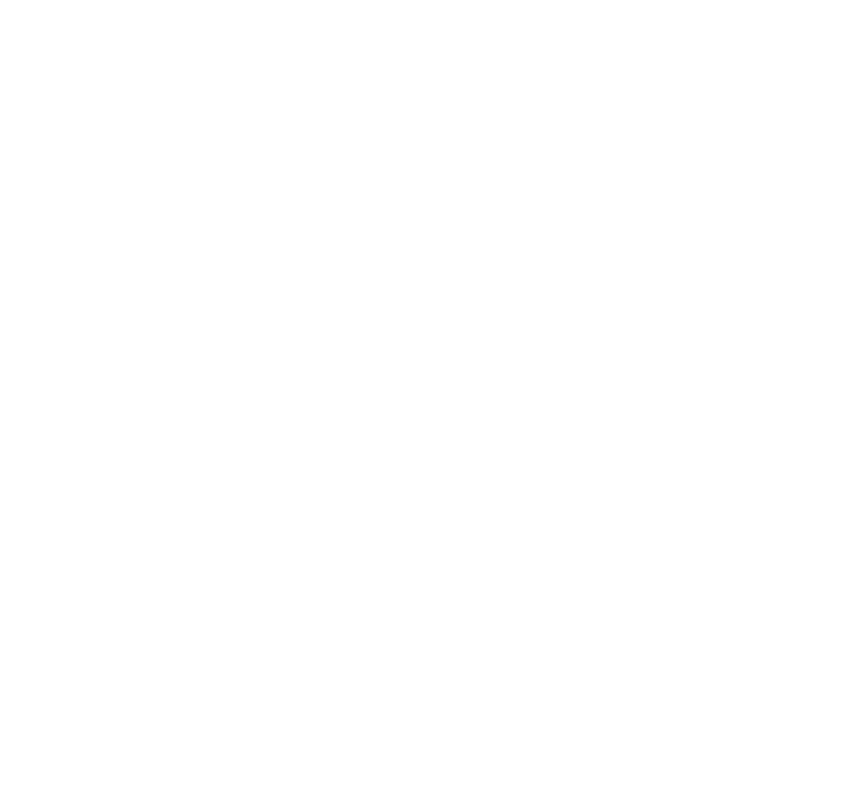
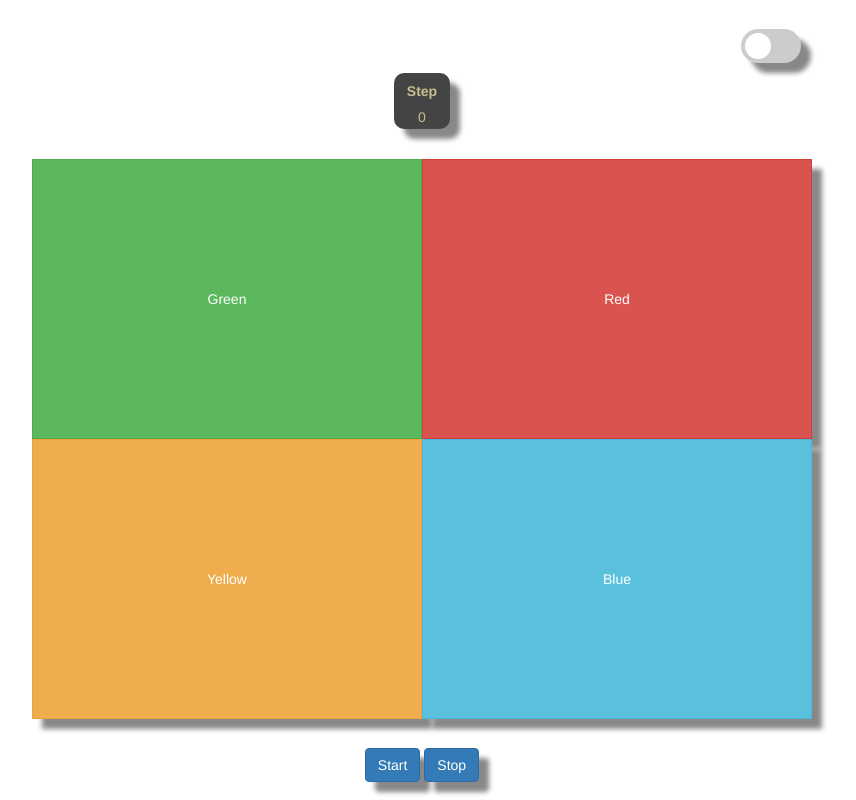
Before and after one commit to lukenems/SimonClicksGame, a plain HTML site: page index.html in a window 1280 px wide. Shown: the whole page, without its empty margins (218-1074 px from the left). Drawn offline with nearby package versions, Linux system fonts and the light colour scheme.

Commit message:
Worked on some html and css styling

```diff
--- a/index.html
+++ b/index.html
@@ -6,7 +6,50 @@
   <link rel='stylesheet' text='text/css' href='style.css'/>
 
 </head>
-<body>
+<body class="container">
+
+  <!-- For the strict setting -->
+
+  <div>
+
+    <!-- Toggle switch -->
+    <label class="switch">
+      <input type="checkbox">
+      <div class="slider round">
+      </div>
+    </label>
+
+  </div>
+
+  <!-- For the step/level count -->
+
+  <div>
+    <div class="box" id="step">
+      <label for="level">Step</label>
+      <input id="level" value="0"/>
+    </div>
+  </div>
+
+  <!-- For the four colors -->
+
+  <div class="text-center">
+    <div class="row">
+      <button type="button" class="btn btn-success col-md-4 col-md-offset-2" id="green">Green</button>
+      <button type="button" class="btn btn-danger col-md-4" id="red">Red</button>
+    </div>
+    <div class="row">
+      <button type="button" class="btn btn-warning col-md-4 col-md-offset-2" id="yellow">Yellow</button>
+      <button type="button" class="btn btn-info col-md-4" id="blue">Blue</button>
+    </div>
+  </div>
+
+  <!-- For start and stop buttons -->
+
+  <div class="text-center">
+    <button type="button" class="btn btn-primary" id="start">Start</button>
+    <button type="button" class="btn btn-primary" id="stop">Stop</button>
+  </div>
+
 
 
   <script
--- a/style.css
+++ b/style.css
@@ -0,0 +1,107 @@
+/**************Toggle Button****************/
+.switch{
+  margin-top: 2.5%;
+  margin-left: 78%;
+  position: relative;
+  display: inline-block;
+  width: 60px;
+  height: 34px;
+}
+
+.switch input{
+  display: none;
+}
+
+.slider{
+  position: absolute;
+  cursor: pointer;
+  top: 0;
+  left: 0;
+  right: 0;
+  bottom: 0;
+  background-color: #CCC;
+  -webkit-transition: .4s;
+  transition: .4s;
+  box-shadow: 10px 10px 5px #888888;
+}
+
+.slider:before{
+  position: absolute;
+  content: "";
+  height: 26px;
+  width: 26px;
+  left: 4px;
+  bottom: 4px;
+  background-color: white;
+  -webkit-transition: .4s;
+  transition: .4s;
+
+}
+
+input:checked+.slider{
+  background-color: #2196F3;
+
+}
+
+input:focus+.slider{
+  box-shadow: 0 0 1px #2196F3;
+
+}
+
+input:checked+.slider:before{
+  -webkit-transform: translateX(26px);
+  -ms-transform: translateX(26px);
+  transform: translateX(26px);
+
+}
+
+.slider.round{
+  border-radius: 34px;
+
+}
+
+.slider.round:before{
+  border-radius: 50%;
+}
+
+/***********Step count*****************/
+.box{
+  background-color: #444;
+  color: #c4be92;
+  text-align: center;
+  border-radius: 10px;
+  padding: .6em .6em .1em;
+  width: 4em;
+  margin: 0 auto;
+  margin-bottom: 30px;
+  box-shadow: 10px 10px 5px #888888;
+}
+
+#level{
+
+  font-size: 1em;
+  background-color: transparent;
+  text-align: center;
+  border-width: 0;
+  width: 100%;
+  /*margin: 0 0 .1em 0;*/
+
+}
+
+/**************Four Colors*******************/
+#green, #red, #yellow, #blue {
+  height: 20em;
+  border-radius: 0;
+  box-shadow: 10px 10px 5px #888888;
+}
+
+#start, #stop {
+  margin-top: 2.5%;
+}
+
+/******Stylying start and stop button******/
+
+#start, #stop {
+  box-shadow: 10px 10px 5px #888888;
+
+}
```
